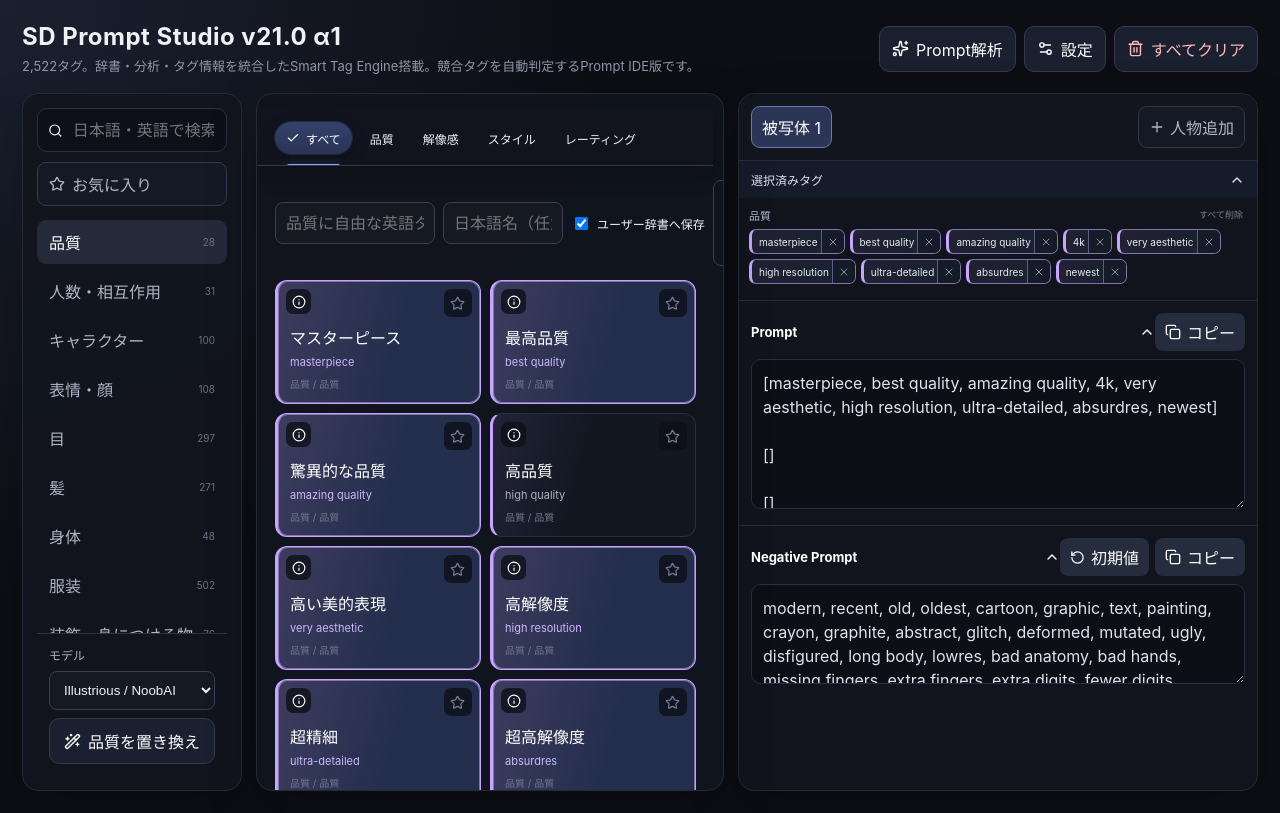
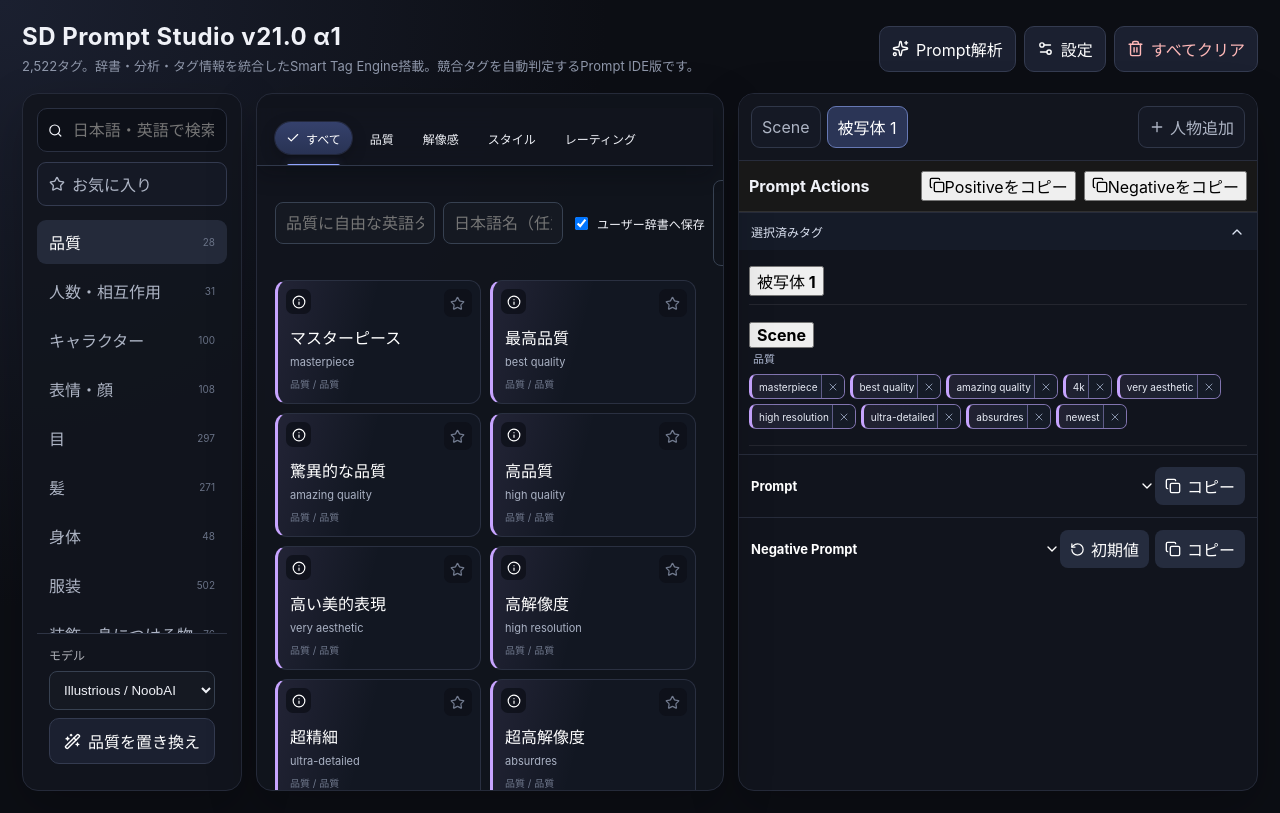
Before and after one commit to whatrune/sd-prompt-studio, a React (Vite) app: page / in a window 1280 px wide. Both pictures are taken after a click on the button "品質を置き換え". Built offline with nearby package versions, Linux system fonts and the light colour scheme; the HTML template or start-up script is replaced by a standard one.

Commit message:
feat(editor): separate subject and scene layers

```diff
--- a/src/App.tsx
+++ b/src/App.tsx
@@ -2,7 +2,7 @@ import { useMemo, useRef, useState } from 'react'
 import { AlertTriangle, Ban, BookOpen, Check, ChevronDown, ChevronUp, Copy, Info, Plus, RotateCcw, Search, Settings2, Sparkles, Star, Trash2, WandSparkles, X } from 'lucide-react'
 import { categoryLabels, categoryOrder, subcategoryOrder, TAG_COUNT, tags, type ContentRating, type PromptTag } from './data/tags'
 import { ADULT_TAG_COUNT, adultTags } from './data/adultTags'
-import { usePromptStore, type SelectedTag, type ModelPreset } from './store'
+import { isSceneCategory, usePromptStore, type SelectedTag, type ModelPreset } from './store'
 import { compatibilityLabel, generationNote, heuristicCategory, inferCategory, modelHints } from './engine/tagIntelligence'
 import { getConflictMap } from './engine/smartTagEngine'
 import './styles.css'
@@ -122,8 +122,8 @@ export default function App() {
   const [composerCollapsed, setComposerCollapsed] = useState(true)
   const [relatedCollapsed, setRelatedCollapsed] = useState(false)
   const [selectedCollapsed, setSelectedCollapsed] = useState(false)
-  const [promptCollapsed, setPromptCollapsed] = useState(false)
-  const [negativeCollapsed, setNegativeCollapsed] = useState(false)
+  const [promptCollapsed, setPromptCollapsed] = useState(true)
+  const [negativeCollapsed, setNegativeCollapsed] = useState(true)
   const importRef = useRef<HTMLInputElement>(null)
   const [clothingItem, setClothingItem] = useState('shirt')
   const [clothingColor, setClothingColor] = useState('black')
@@ -141,7 +141,8 @@ export default function App() {
   const [propVertical, setPropVertical] = useState('')
   const [propDepth, setPropDepth] = useState('background')
   const store = usePromptStore()
-  const active = store.blocks.find(b => b.id === store.activeBlockId)!
+  const activeSubject = store.blocks.find(b => b.id === store.activeBlockId)!
+  const active = store.activeLayer === 'scene' ? { id: 'scene', name: 'Scene', tags: store.sceneTags } : activeSubject
 
   const subcategories = useMemo(() => subcategoryOrder[category] ?? [], [category])
   const dictionaryTags = useMemo(() => [...tags, ...adultTags, ...store.userTags], [store.userTags])
@@ -158,26 +159,18 @@ export default function App() {
     }).sort((a,b) => q ? scoreTag(b,q)-scoreTag(a,q) || tagSort(a,b) : tagSort(a,b))
   }, [category, subcategory, query, favoritesOnly, store.favoriteIds, visibleDictionaryTags, store.hideUnavailable, conflictMap])
 
-  const prompt = useMemo(() => buildPrompt(store.blocks), [store.blocks])
+  const prompt = useMemo(() => buildPrompt(store.blocks, store.sceneTags), [store.blocks, store.sceneTags])
 
   const warnings = useMemo(() => conflicts(active.tags), [active.tags])
   const related = useMemo(() => relatedTags(active.tags).slice(0, 8), [active.tags])
-  const selectedGroups = useMemo(() => {
-    const groups = new Map<string, SelectedTag[]>()
-    ;[...active.tags].sort(tagSort).forEach(tag => {
-      const list = groups.get(tag.category) ?? []
-      list.push(tag)
-      groups.set(tag.category, list)
-    })
-    return [...groups.entries()]
-  }, [active.tags])
+  const selectedSections = useMemo(() => [...store.blocks.map(block => ({ ...block, layer: 'subject' as const })), { id: 'scene', name: 'Scene', tags: store.sceneTags, layer: 'scene' as const }], [store.blocks, store.sceneTags])
   async function copyPrompt() {
     const success = await copyText(prompt)
     if (!success) { alert('コピーできませんでした。テキストを選択して手動でコピーしてください。'); return }
     setCopied(true)
     setTimeout(() => setCopied(false), 1400)
   }
-  function chooseCategory(c:string){ setCategory(c); setSubcategory('すべて'); setQuery(''); setFavoritesOnly(false) }
+  function chooseCategory(c:string){ store.setActiveLayer(isSceneCategory(c) ? 'scene' : 'subject'); setCategory(c); setSubcategory('すべて'); setQuery(''); setFavoritesOnly(false) }
   function changeContentLevel(level: ContentRating){
     if (level === 'adult' && store.contentLevel !== 'adult') {
       const accepted = confirm('成人向けタグを表示します。成人キャラクター同士の表現にのみ使用し、未成年を示すタグとは併用できません。表示しますか？')
@@ -331,22 +324,22 @@ export default function App() {
       </section>
 
       <aside className="preview panel">
-        <div className="block-tabs">{store.blocks.map(b=><button key={b.id} className={b.id===store.activeBlockId?'active':''} onClick={()=>store.setActiveBlock(b.id)}>{b.name}{store.blocks.length>1&&<X size={13} onClick={e=>{e.stopPropagation();store.removeBlock(b.id)}}/>}</button>)}<button className="add-block" onClick={store.addBlock}><Plus size={16}/>人物追加</button></div>
+        <div className="block-tabs"><button className={store.activeLayer==='scene'?'active':''} onClick={()=>store.setActiveLayer('scene')}>Scene</button>{store.blocks.map(b=><button key={b.id} className={store.activeLayer==='subject'&&b.id===store.activeBlockId?'active':''} onClick={()=>store.setActiveBlock(b.id)}>{b.name}{store.blocks.length>1&&<X size={13} onClick={e=>{e.stopPropagation();store.removeBlock(b.id)}}/>}</button>)}<button className="add-block" onClick={store.addBlock}><Plus size={16}/>人物追加</button></div>
+        <section className="prompt-actions"><strong>Prompt Actions</strong><button onClick={copyPrompt}><Copy size={16}/>{copied?'コピー済み':'Positiveをコピー'}</button><button onClick={async()=>{const ok=await copyText(store.negative);if(ok){setCopied(true);setTimeout(()=>setCopied(false),1400)}}}><Copy size={16}/>{copied?'コピー済み':'Negativeをコピー'}</button></section>
         <section className={`preview-section ${selectedCollapsed?'collapsed':''}`}>
           <button className="preview-section-toggle" onClick={()=>setSelectedCollapsed(v=>!v)} aria-expanded={!selectedCollapsed}>
             <span>選択済みタグ</span>{selectedCollapsed?<ChevronDown size={16}/>:<ChevronUp size={16}/>}
           </button>
           {!selectedCollapsed&&<div className="preview-section-content">
             <div className="selected-outline">
-              {active.tags.length===0&&<div className="empty compact-empty">左からタグを選択してください。</div>}
-              {selectedGroups.map(([group,items])=><section className="selected-group" key={group}>
-                <div className="selected-group-head"><strong>{categoryLabels[group]}</strong><button onClick={()=>items.forEach(tag=>store.removeTag(tag.id))}>すべて削除</button></div>
+              {selectedSections.map(section=><section className="selected-layer" key={section.id}><button className="selected-layer-title" onClick={()=>section.layer==='scene'?store.setActiveLayer('scene'):store.setActiveBlock(section.id)}>{section.name}</button>{[...new Map([...section.tags].sort(tagSort).map(tag=>[tag.category,section.tags.filter(item=>item.category===tag.category).sort(tagSort)])).entries()].map(([group,items])=><section className="selected-group" key={group}>
+                <div className="selected-group-head"><button onClick={()=>{section.layer==='scene'?store.setActiveLayer('scene'):store.setActiveBlock(section.id);chooseCategory(group)}}><strong>{categoryLabels[group]}</strong></button></div>
                 <div className="selected-chips">{items.map(tag=><div className={`selected-chip category-${tag.category}`} key={tag.id} title={`${tag.prompt}${tag.weight!==1?` / 重み ${tag.weight.toFixed(1)}`:''}`}>
                   <button className="chip-label" onClick={()=>{const source=visibleDictionaryTags.find(t=>t.id===tag.id);if(source)setInspectedTag(source)}}>{tag.label}</button>
                   {tag.weight!==1&&<span className="chip-weight">{tag.weight.toFixed(1)}</span>}
-                  <button className="chip-remove" aria-label={`${tag.label}を削除`} onClick={()=>store.removeTag(tag.id)}><X size={12}/></button>
+                  <button className="chip-remove" aria-label={`${tag.label}を削除`} onClick={()=>store.removeTagFromLayer(section.id, tag.id)}><X size={12}/></button>
                 </div>)}</div>
-              </section>)}
+              </section>)}</section>)}
             </div>
           </div>}
         </section>
--- a/src/prompt.ts
+++ b/src/prompt.ts
@@ -45,12 +45,14 @@ function bracket(items: SelectedTag[]) {
   return `[${uniqueTags(items).sort(tagSort).map(t => formatTag(t.prompt, t.weight)).join(', ')}]`
 }
 
-export function buildPrompt(blocks: PromptBlock[]) {
-  const allTags = blocks.flatMap(block => block.tags)
-  const quality = allTags.filter(tag => outputCategory(tag) === 'quality')
-  const people = allTags.filter(tag => outputCategory(tag) === 'people')
-  const cameraBackground = allTags.filter(tag => ['camera', 'background', 'scene_props'].includes(outputCategory(tag)))
-  const lightingEffects = allTags.filter(tag => ['lighting', 'effects'].includes(outputCategory(tag)))
+export function buildPrompt(blocks: PromptBlock[], sceneTags: SelectedTag[] = []) {
+  const subjectTags = blocks.flatMap(block => block.tags)
+  const sceneCategories = new Set(['quality', 'camera', 'background', 'scene_props', 'lighting', 'effects'])
+  const effectiveSceneTags = [...new Map([...sceneTags, ...subjectTags.filter(tag => sceneCategories.has(outputCategory(tag)))].map(tag => [tag.id, tag])).values()]
+  const quality = effectiveSceneTags.filter(tag => outputCategory(tag) === 'quality')
+  const people = subjectTags.filter(tag => outputCategory(tag) === 'people')
+  const cameraBackground = effectiveSceneTags.filter(tag => ['camera', 'background', 'scene_props'].includes(outputCategory(tag)))
+  const lightingEffects = effectiveSceneTags.filter(tag => ['lighting', 'effects'].includes(outputCategory(tag)))
   const subjects = blocks.flatMap(block => {
     const body = block.tags.filter(tag => bodyCategoryOrder.includes(outputCategory(tag)))
     const pose = block.tags.filter(tag => outputCategory(tag) === 'pose')
--- a/src/store.ts
+++ b/src/store.ts
@@ -7,13 +7,18 @@ import { createId } from './id'
 
 export type SelectedTag = { id: string; prompt: string; label: string; category: string; outputCategory?: string; subcategory?: string; sortSubcategory?: string; promptGroup?: string; promptOrder?: number; weight: number; rating?: ContentRating }
 export type PromptBlock = { id: string; name: string; tags: SelectedTag[] }
+export type EditorLayer = 'subject' | 'scene'
+export const SCENE_CATEGORIES = new Set(['quality', 'camera', 'background', 'scene_props', 'lighting', 'effects'])
+export const isSceneCategory = (category: string) => SCENE_CATEGORIES.has(category)
 export type ModelPreset = 'illustrious' | 'pony' | 'sdxl' | 'custom'
 
 export type UserPromptTag = PromptTag & { source: 'user' }
 
 type State = {
   blocks: PromptBlock[]
+  sceneTags: SelectedTag[]
   activeBlockId: string
+  activeLayer: EditorLayer
   negative: string
   favoriteIds: string[]
   modelPreset: ModelPreset
@@ -27,11 +32,13 @@ type State = {
   removeUserTag: (id: string) => void
   clearUserTags: () => void
   removeTag: (id: string) => void
+  removeTagFromLayer: (layerId: string, id: string) => void
   setWeight: (id: string, weight: number) => void
   addBlock: () => void
   removeBlock: (id: string) => void
   renameBlock: (id: string, name: string) => void
   setActiveBlock: (id: string) => void
+  setActiveLayer: (layer: EditorLayer) => void
   clearAll: () => void
   applyQualityPreset: (preset?: ModelPreset) => void
   setModelPreset: (preset: ModelPreset) => void
@@ -75,17 +82,27 @@ export function migratePersistedState(persisted: unknown) {
   if (!persisted || typeof persisted !== 'object') return persisted
   const state = persisted as Partial<State>
   if (!Array.isArray(state.blocks)) return state
+  const migratedBlocks = state.blocks.map(block => ({
+    ...block,
+    tags: block.tags.map(tag => {
+      const current = resolveCanonicalTag(tag.id, physicalDictionary)
+      return current
+        ? { ...tag, id: current.id, prompt: current.prompt, label: current.label, category: current.category, outputCategory: current.outputCategory, subcategory: current.subcategory, sortSubcategory: current.sortSubcategory, rating: current.rating }
+        : tag
+    }),
+  }))
+  const sceneById = new Map<string, SelectedTag>()
+  const existingSceneTags = Array.isArray(state.sceneTags) ? state.sceneTags : []
+  for (const tag of [...existingSceneTags, ...migratedBlocks.flatMap(block => block.tags.filter(tag => isSceneCategory(tag.category)))]) {
+    const current = sceneById.get(tag.id)
+    if (!current) sceneById.set(tag.id, tag)
+    else if (tag.weight > current.weight) sceneById.set(tag.id, { ...current, weight: tag.weight })
+  }
   return {
     ...state,
-    blocks: state.blocks.map(block => ({
-      ...block,
-      tags: block.tags.map(tag => {
-        const current = resolveCanonicalTag(tag.id, physicalDictionary)
-        return current
-          ? { ...tag, id: current.id, prompt: current.prompt, label: current.label, category: current.category, outputCategory: current.outputCategory, subcategory: current.subcategory, sortSubcategory: current.sortSubcategory, rating: current.rating }
-          : tag
-      }),
-    })),
+    blocks: migratedBlocks.map(block => ({ ...block, tags: block.tags.filter(tag => !isSceneCategory(tag.category)) })),
+    sceneTags: [...sceneById.values()],
+    activeLayer: state.activeLayer === 'scene' ? 'scene' : 'subject',
     favoriteIds: Array.isArray(state.favoriteIds)
       ? [...new Set(state.favoriteIds.map(id => canonicalId(id, physicalDictionary)))]
       : state.favoriteIds,
@@ -110,7 +127,9 @@ export function migratePersistedState(persisted: unknown) {
 
 export const usePromptStore = create<State>()(persist((set, get) => ({
   blocks: [firstBlock],
+  sceneTags: [],
   activeBlockId: firstBlock.id,
+  activeLayer: 'subject',
   negative: DEFAULT_NEGATIVE,
   favoriteIds: [],
   modelPreset: 'illustrious',
@@ -118,14 +137,14 @@ export const usePromptStore = create<State>()(persist((set, get) => ({
   contentLevel: 'general',
   hideUnavailable: false,
   replaceTags: (removeIds, tag) => set((state) => ({
-    blocks: state.blocks.map(b => b.id === state.activeBlockId
+    ...(isSceneCategory(tag.category) ? { sceneTags: [...state.sceneTags.filter(t => !removeIds.includes(t.id) && t.prompt !== tag.prompt), tag] } : { blocks: state.blocks.map(b => b.id === state.activeBlockId
       ? { ...b, tags: [...b.tags.filter(t => !removeIds.includes(t.id) && t.prompt !== tag.prompt), tag] }
-      : b)
+      : b) })
   })),
   addTag: (tag) => set((state) => ({
-    blocks: state.blocks.map(b => b.id === state.activeBlockId && !b.tags.some(t => t.prompt === tag.prompt)
+    ...(isSceneCategory(tag.category) ? { sceneTags: state.sceneTags.some(t => t.prompt === tag.prompt) ? state.sceneTags : [...state.sceneTags, tag] } : { blocks: state.blocks.map(b => b.id === state.activeBlockId && !b.tags.some(t => t.prompt === tag.prompt)
       ? { ...b, tags: [...b.tags, tag] }
-      : b)
+      : b) })
   })),
   addCustomTag: (prompt, category, saveToDictionary = false, label) => {
     const clean = prompt.trim().replace(/^\[|\]$/g, '')
@@ -155,16 +174,21 @@ export const usePromptStore = create<State>()(persist((set, get) => ({
   removeUserTag: (id) => set((state) => ({ userTags: state.userTags.filter(t => t.id !== id), favoriteIds: state.favoriteIds.filter(x => x !== id) })),
   clearUserTags: () => set({ userTags: [] }),
   removeTag: (id) => set((state) => ({
+    sceneTags: state.sceneTags.filter(t => t.id !== id),
     blocks: state.blocks.map(b => b.id === state.activeBlockId ? { ...b, tags: b.tags.filter(t => t.id !== id) } : b)
   })),
+  removeTagFromLayer: (layerId, id) => set((state) => layerId === 'scene'
+    ? { sceneTags: state.sceneTags.filter(tag => tag.id !== id) }
+    : { blocks: state.blocks.map(block => block.id === layerId ? { ...block, tags: block.tags.filter(tag => tag.id !== id) } : block) }),
   setWeight: (id, weight) => set((state) => ({
+    sceneTags: state.sceneTags.map(t => t.id === id ? { ...t, weight: Math.max(0.1, Math.min(2, weight || 1)) } : t),
     blocks: state.blocks.map(b => b.id === state.activeBlockId
       ? { ...b, tags: b.tags.map(t => t.id === id ? { ...t, weight: Math.max(0.1, Math.min(2, weight || 1)) } : t) }
       : b)
   })),
   addBlock: () => set((state) => {
     const id = createId()
-    return { blocks: [...state.blocks, { id, name: `被写体 ${state.blocks.length + 1}`, tags: [] }], activeBlockId: id }
+    return { blocks: [...state.blocks, { id, name: `被写体 ${state.blocks.length + 1}`, tags: [] }], activeBlockId: id, activeLayer: 'subject' }
   }),
   removeBlock: (id) => set((state) => {
     if (state.blocks.length === 1) return state
@@ -172,16 +196,13 @@ export const usePromptStore = create<State>()(persist((set, get) => ({
     return { blocks: next, activeBlockId: state.activeBlockId === id ? next[0].id : state.activeBlockId }
   }),
   renameBlock: (id, name) => set((state) => ({ blocks: state.blocks.map(b => b.id === id ? { ...b, name: name.trim() || b.name } : b) })),
-  setActiveBlock: (id) => set({ activeBlockId: id }),
-  clearAll: () => set((state) => ({ blocks: state.blocks.map((b, index) => ({ ...b, name: `被写体 ${index + 1}`, tags: [] })) })),
+  setActiveBlock: (id) => set({ activeBlockId: id, activeLayer: 'subject' }),
+  setActiveLayer: (layer) => set({ activeLayer: layer }),
+  clearAll: () => set((state) => ({ sceneTags: [], blocks: state.blocks.map((b, index) => ({ ...b, name: `被写体 ${index + 1}`, tags: [] })) })),
   applyQualityPreset: (preset) => {
     const current = preset ?? get().modelPreset
     const prompts = QUALITY_PRESETS[current]
-    set((state) => ({
-      blocks: state.blocks.map(b => b.id === state.activeBlockId
-        ? { ...b, tags: [...b.tags.filter(t => t.category !== 'quality'), ...prompts.map((prompt, i) => ({ id: `preset-${current}-${i}`, prompt, label: prompt, category: 'quality', subcategory: '品質', weight: 1 }))] }
-        : b)
-    }))
+    set((state) => ({ sceneTags: [...state.sceneTags.filter(t => t.category !== 'quality'), ...prompts.map((prompt, i) => ({ id: `preset-${current}-${i}`, prompt, label: prompt, category: 'quality', subcategory: '品質', weight: 1 }))] }))
   },
   setModelPreset: (preset) => set({ modelPreset: preset }),
   setNegative: (value) => set({ negative: value }),
@@ -197,6 +218,6 @@ export const usePromptStore = create<State>()(persist((set, get) => ({
   })
 }), {
   name: 'sd-prompt-studio-v14',
-  version: 8,
+  version: 9,
   migrate: migratePersistedState,
 }))
--- a/src/styles.css
+++ b/src/styles.css
@@ -480,3 +480,5 @@ textarea { width:100%; resize:vertical; min-height:105px; background:#0c0f16; bo
   top:10px;
   max-width:calc(100% - 84px);
 }
+.prompt-actions{position:sticky;top:0;z-index:8;display:flex;gap:8px;align-items:center;padding:10px;background:var(--panel,#181818);border-bottom:1px solid rgba(255,255,255,.1)}
+.prompt-actions strong{margin-right:auto}.selected-layer{padding:8px 0;border-bottom:1px solid rgba(255,255,255,.08)}.selected-layer-title{font-weight:700}.selected-group-head>button{background:transparent;border:0;color:inherit;cursor:pointer}
```
Also changed, not shown: scripts/test-reclassification.mjs (+32 -1 lines), 1 other file (tests, documents, lock files or other folders).
